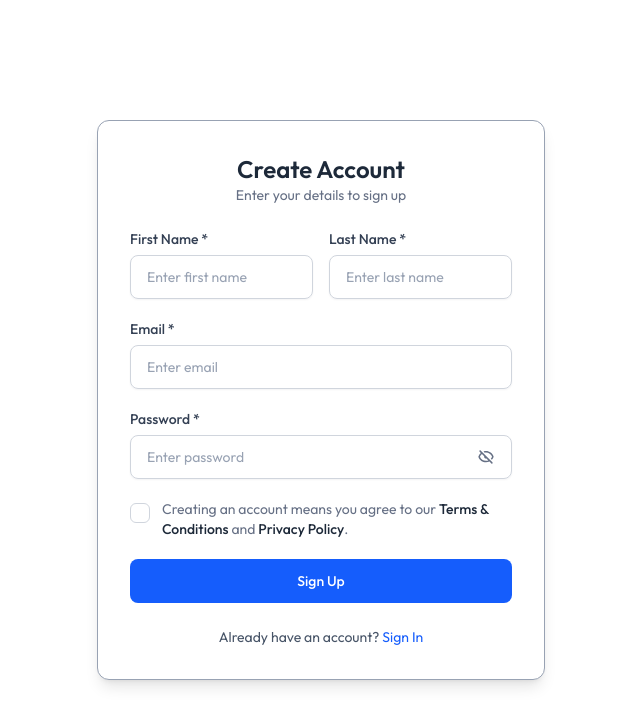
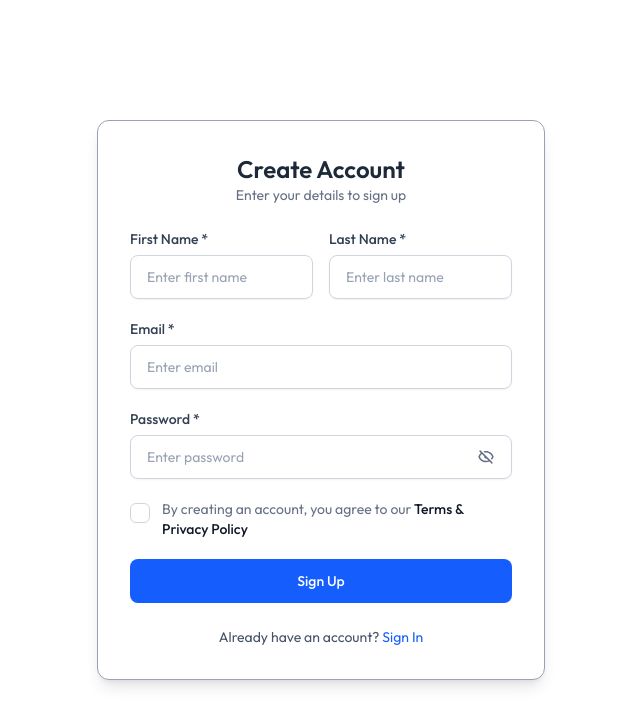
Before and after one commit to alen899-my/varletleads_admin, a Next.js app: page /signup in a window 1280 px wide. Shown: the top 726 px of the page, without its empty margins (319-959 px from the left). Built offline with nearby package versions, Linux system fonts and the light colour scheme.

Commit message:
change registrationform

```diff
--- a/src/components/auth/SignInForm.tsx
+++ b/src/components/auth/SignInForm.tsx
@@ -120,11 +120,11 @@ if (!result.success) {
       {/* CARD */}
       <div className="w-lg border border-gray-300 bg-white dark:bg-gray-800 rounded-2xl shadow-xl p-8">
         {/* LOGO */}
-        <div className="flex justify-center mb-4">
-          <img src="/logo.png" alt="Company Logo" className="w-40 object-contain" />
+        <div className="flex justify-center mb-2">
+          <img src="/logo.png" alt="Company Logo" className="w-60 object-contain" />
         </div>
 
-        <div className="text-center mb-6">
+        <div className="text-center mb-4">
           <h1 className="text-3xl font-semibold text-gray-900 dark:text-white">
             Welcome Back
           </h1>
--- a/src/components/auth/SignUpForm.tsx
+++ b/src/components/auth/SignUpForm.tsx
@@ -1,33 +1,63 @@
 "use client";
+
 import Checkbox from "@/components/form/input/Checkbox";
 import Input from "@/components/form/input/InputField";
 import Label from "@/components/form/Label";
-import { ChevronLeftIcon, EyeCloseIcon, EyeIcon } from "@/icons";
+import { EyeCloseIcon, EyeIcon } from "@/icons";
 import Link from "next/link";
 import React, { useState } from "react";
 import { useRouter } from "next/navigation";
+import { z } from "zod";
+
+// ---------- ZOD VALIDATION SCHEMA ----------
+const signupSchema = z.object({
+  fname: z.string().min(2, "First name must be at least 2 characters"),
+  lname: z.string().min(2, "Last name must be at least 2 characters"),
+  email: z.string().email("Please enter a valid email"),
+  password: z.string().min(6, "Password must be at least 6 characters"),
+});
+
+type SignupFormFields = z.infer<typeof signupSchema>;
 
 export default function SignUpForm() {
   const router = useRouter();
 
   const [showPassword, setShowPassword] = useState(false);
   const [isChecked, setIsChecked] = useState(false);
-  const [error, setError] = useState("");
+  const [backendError, setBackendError] = useState("");
   const [loading, setLoading] = useState(false);
+
+  const [errors, setErrors] =
+    useState<Partial<Record<keyof SignupFormFields, string>>>({});
 
   async function handleSubmit(e: React.FormEvent<HTMLFormElement>) {
     e.preventDefault();
-  setError("");
+    setBackendError("");
+    setErrors({});
     setLoading(true);
 
     const formData = new FormData(e.currentTarget);
 
-  const body = {
-    fname: formData.get("fname"),
-    lname: formData.get("lname"),
-    email: formData.get("email"),
-    password: formData.get("password"),
+    const body: SignupFormFields = {
+      fname: String(formData.get("fname")),
+      lname: String(formData.get("lname")),
+      email: String(formData.get("email")),
+      password: String(formData.get("password")),
     };
+
+    // 🧪 ---- ZOD VALIDATION ----
+    const result = signupSchema.safeParse(body);
+
+    if (!result.success) {
+      const validationErrors: Partial<Record<keyof SignupFormFields, string>> = {};
+      result.error.issues.forEach((err) => {
+        const field = err.path[0] as keyof SignupFormFields;
+        validationErrors[field] = err.message;
+      });
+      setErrors(validationErrors);
+      setLoading(false);
+      return;
+    }
 
     try {
       const res = await fetch("/api/auth/signup", {
@@ -38,23 +68,20 @@ async function handleSubmit(e: React.FormEvent<HTMLFormElement>) {
 
       const data = await res.json();
 
-    if (!res.ok) throw new Error(data.error);
+      if (!res.ok) throw new Error(data.error || "Signup failed");
 
       router.push("/signin");
     } catch (err: any) {
-    setError(err.message);
+      setBackendError(err.message);
     } finally {
       setLoading(false);
     }
   }
 
-
   return (
-    <div className="min-h-screen flex items-center justify-center  dark:bg-gray-900 px-4">
-      {/* Card */}
+    <div className="min-h-screen flex items-center justify-center dark:bg-gray-900 px-4">
+      {/* CARD */}
       <div className="w-full max-w-md bg-white border border-gray-400 dark:bg-gray-800 rounded-xl shadow-lg p-6 sm:p-8">
-
-
 
         {/* Heading */}
         <div className="text-center mb-6">
@@ -66,39 +93,31 @@ async function handleSubmit(e: React.FormEvent<HTMLFormElement>) {
           </p>
         </div>
 
-        {/* Form */}
-        <form onSubmit={handleSubmit} method="POST" className="space-y-5">
+        {/* Backend Error */}
+        {backendError && (
+          <p className="text-center text-sm text-red-500 mb-2">{backendError}</p>
+        )}
 
+        {/* FORM */}
+        <form onSubmit={handleSubmit} className="space-y-5">
           <div className="grid grid-cols-1 gap-4 sm:grid-cols-2">
             <div>
               <Label>First Name *</Label>
-              <Input
-                type="text"
-                id="fname"
-                name="fname"
-                placeholder="Enter first name"
-              />
+              <Input name="fname" placeholder="Enter first name" />
+              {errors.fname && <p className="text-red-500 text-xs">{errors.fname}</p>}
             </div>
 
             <div>
               <Label>Last Name *</Label>
-              <Input
-                type="text"
-                id="lname"
-                name="lname"
-                placeholder="Enter last name"
-              />
+              <Input name="lname" placeholder="Enter last name" />
+              {errors.lname && <p className="text-red-500 text-xs">{errors.lname}</p>}
             </div>
           </div>
 
           <div>
             <Label>Email *</Label>
-            <Input
-              type="email"
-              id="email"
-              name="email"
-              placeholder="Enter email"
-            />
+            <Input name="email" placeholder="Enter email" type="email" />
+            {errors.email && <p className="text-red-500 text-xs">{errors.email}</p>}
           </div>
 
           <div>
@@ -111,7 +130,7 @@ async function handleSubmit(e: React.FormEvent<HTMLFormElement>) {
               />
               <span
                 onClick={() => setShowPassword(!showPassword)}
-                className="absolute z-30 -translate-y-1/2 cursor-pointer right-4 top-1/2"
+                className="absolute right-4 top-1/2 -translate-y-1/2 cursor-pointer"
               >
                 {showPassword ? (
                   <EyeIcon className="fill-gray-500 dark:fill-gray-400" />
@@ -120,9 +139,12 @@ async function handleSubmit(e: React.FormEvent<HTMLFormElement>) {
                 )}
               </span>
             </div>
+            {errors.password && (
+              <p className="text-red-500 text-xs">{errors.password}</p>
+            )}
           </div>
 
-          {/* Terms */}
+          {/* TERMS */}
           <div className="flex items-start gap-3 text-sm">
             <Checkbox
               className="mt-1"
@@ -130,32 +152,23 @@ async function handleSubmit(e: React.FormEvent<HTMLFormElement>) {
               onChange={setIsChecked}
             />
             <p className="text-gray-500 dark:text-gray-400">
-              Creating an account means you agree to our{" "}
-              <span className="text-gray-800 dark:text-white font-medium">
-                Terms & Conditions
-              </span>{" "}
-              and{" "}
-              <span className="text-gray-800 dark:text-white font-medium">
-                Privacy Policy
-              </span>.
+              By creating an account, you agree to our
+              <span className="font-medium text-gray-900 dark:text-white">
+                {" "}Terms & Privacy Policy
+              </span>
             </p>
           </div>
 
-          {/* Error */}
-          {error && (
-            <p className="text-red-500 text-sm text-center">{error}</p>
-          )}
-
-          {/* Submit */}
+          {/* SUBMIT BUTTON */}
           <button
-            type="submit"
+            disabled={loading}
             className="w-full bg-blue-600 hover:bg-blue-700 text-white py-3 rounded-lg text-sm font-medium transition"
           >
             {loading ? "Creating account..." : "Sign Up"}
           </button>
         </form>
 
-        {/* Footer */}
+        {/* FOOTER */}
         <p className="mt-6 text-center text-sm text-gray-600 dark:text-gray-400">
           Already have an account?{" "}
           <Link href="/signin" className="text-blue-600 hover:underline">
```
Lines whose indentation alone changed are shown as unchanged.
